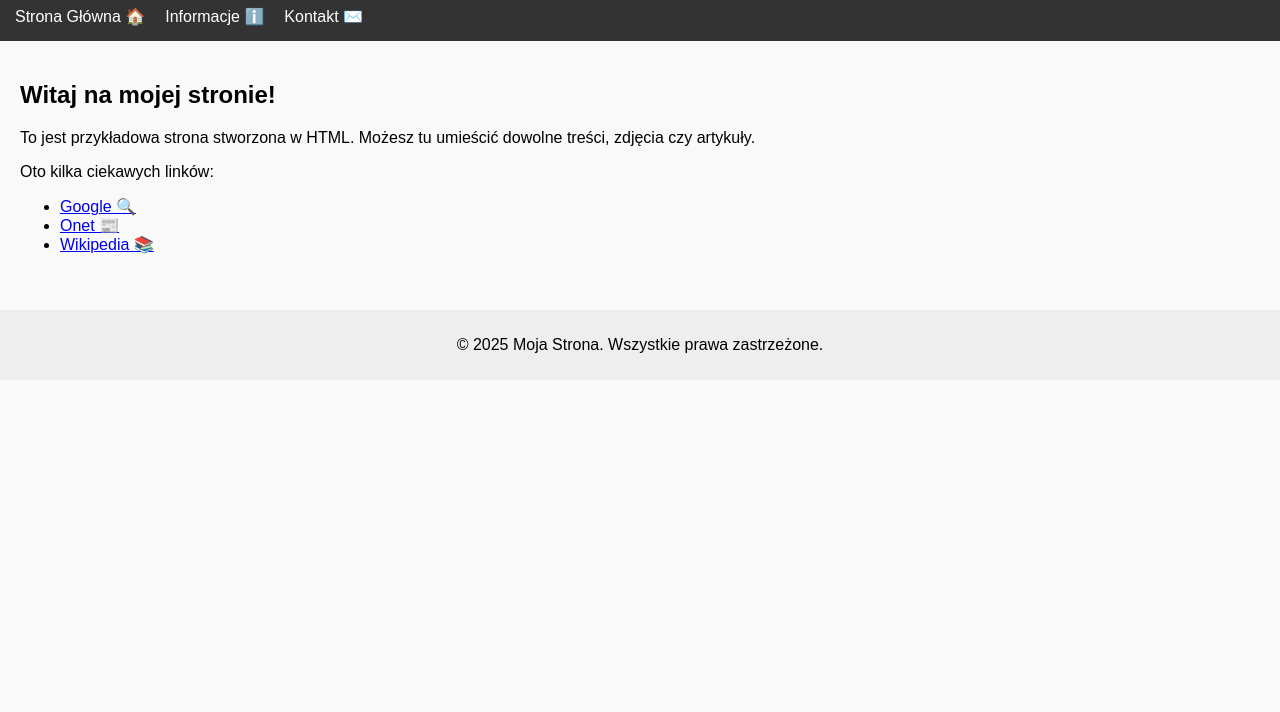
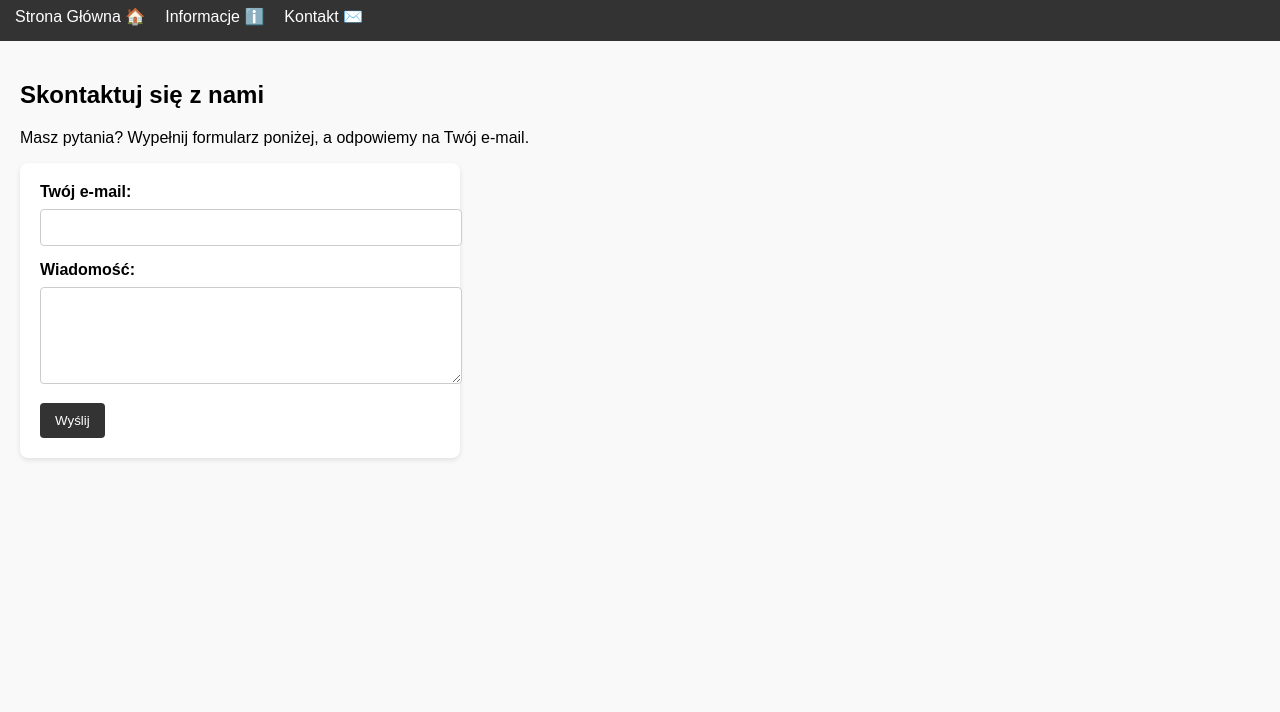
Before and after one commit to bartekm94/Bartek-git, a plain HTML site: page src/contact.html in a window 1280 px wide. Shown: the part 88-800 px from the top of the page. Drawn offline with Linux system fonts and the light colour scheme.

Commit message:
contact-page-correction

```diff
--- a/src/contact.html
+++ b/src/contact.html
@@ -3,12 +3,13 @@
 <head>
   <meta charset="UTF-8">
   <meta name="viewport" content="width=device-width, initial-scale=1.0">
-  <title>Moja Strona</title>
+  <title>Kontakt</title>
   <style>
     body {
       font-family: Arial, sans-serif;
+      background: #f9f9f9;
       margin: 0;
-      background: #f9f9f9;
+      padding: 0;
     }
     header {
       background: #333;
@@ -29,17 +30,41 @@
     main {
       padding: 20px;
     }
-    footer {
-      background: #eee;
-      text-align: center;
+    form {
+      background: #fff;
+      padding: 20px;
+      border-radius: 8px;
+      max-width: 400px;
+      box-shadow: 0 2px 5px rgba(0,0,0,0.1);
+    }
+    label {
+      display: block;
+      margin-bottom: 8px;
+      font-weight: bold;
+    }
+    input, textarea {
+      width: 100%;
       padding: 10px;
-      margin-top: 20px;
+      margin-bottom: 15px;
+      border: 1px solid #ccc;
+      border-radius: 4px;
+    }
+    button {
+      background: #333;
+      color: #fff;
+      padding: 10px 15px;
+      border: none;
+      border-radius: 4px;
+      cursor: pointer;
+    }
+    button:hover {
+      background: #555;
     }
   </style>
 </head>
 <body>
   <header>
-    <h1>Moja Strona</h1>
+    <h1>Kontakt</h1>
     <nav>
       <ul>
         <li><a href="/">Strona Główna 🏠</a></li>
@@ -50,22 +75,18 @@
   </header>
 
   <main>
-    <h2>Witaj na mojej stronie!</h2>
-    <p>
-      To jest przykładowa strona stworzona w HTML. Możesz tu umieścić dowolne treści, zdjęcia czy artykuły.
-    </p>
-    <p>
-      Oto kilka ciekawych linków:
-      <ul>
-        <li><a href="https://www.google.com" target="_blank">Google 🔍</a></li>
-        <li><a href="https://www.onet.pl" target="_blank">Onet 📰</a></li>
-        <li><a href="https://www.wikipedia.org" target="_blank">Wikipedia 📚</a></li>
-      </ul>
-    </p>
+    <h2>Skontaktuj się z nami</h2>
+    <p>Masz pytania? Wypełnij formularz poniżej, a odpowiemy na Twój e‑mail.</p>
+
+    <form action="mailto:twojemail@example.com" method="post" enctype="text/plain">
+      <label for="email">Twój e‑mail:</label>
+      <input type="email" id="email" name="email" required>
+
+      <label for="message">Wiadomość:</label>
+      <textarea id="message" name="message" rows="5" required></textarea>
+
+      <button type="submit">Wyślij</button>
+    </form>
   </main>
-
-  <footer>
-    <p>&copy; 2025 Moja Strona. Wszystkie prawa zastrzeżone.</p>
-  </footer>
 </body>
 </html>
```
